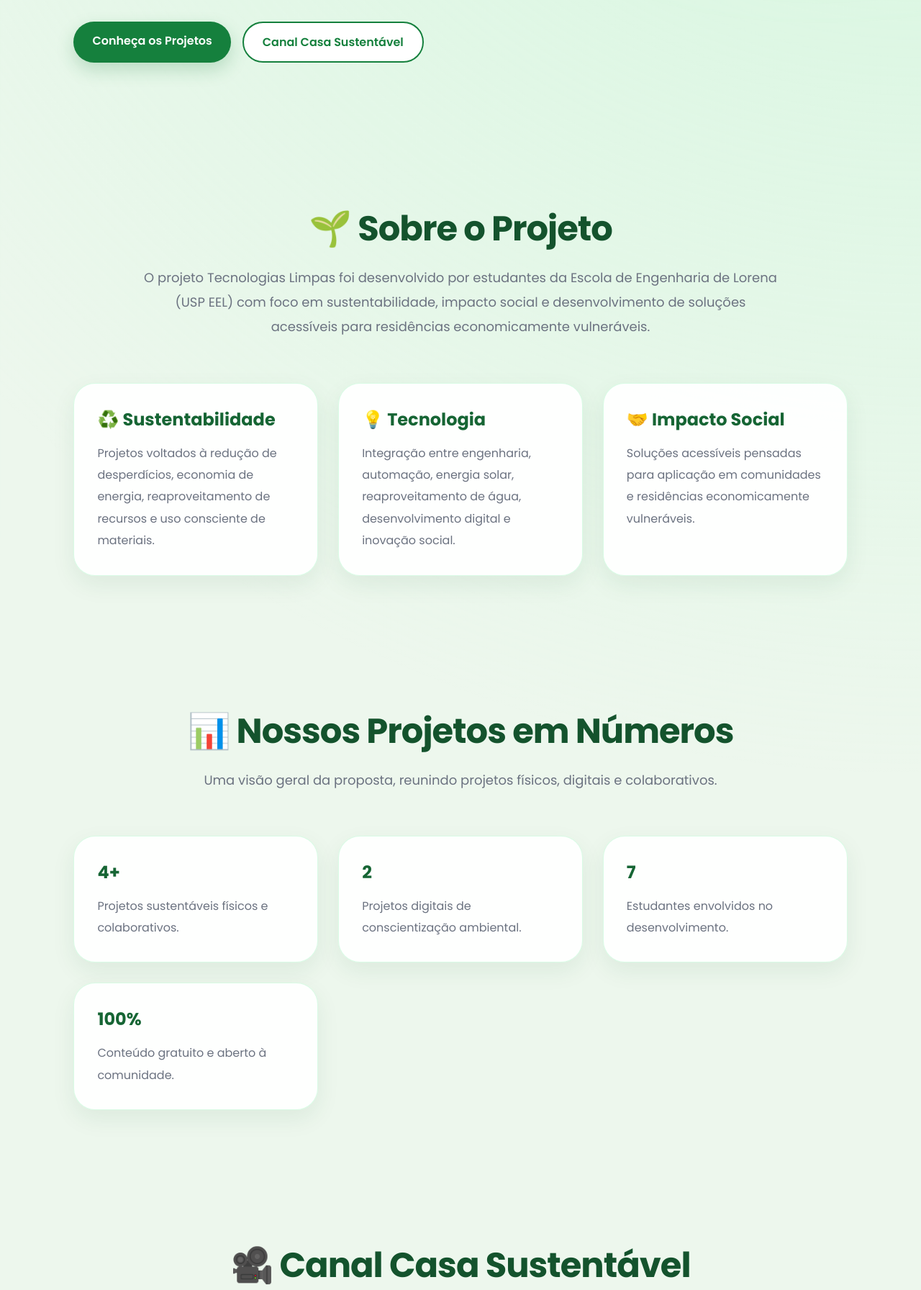
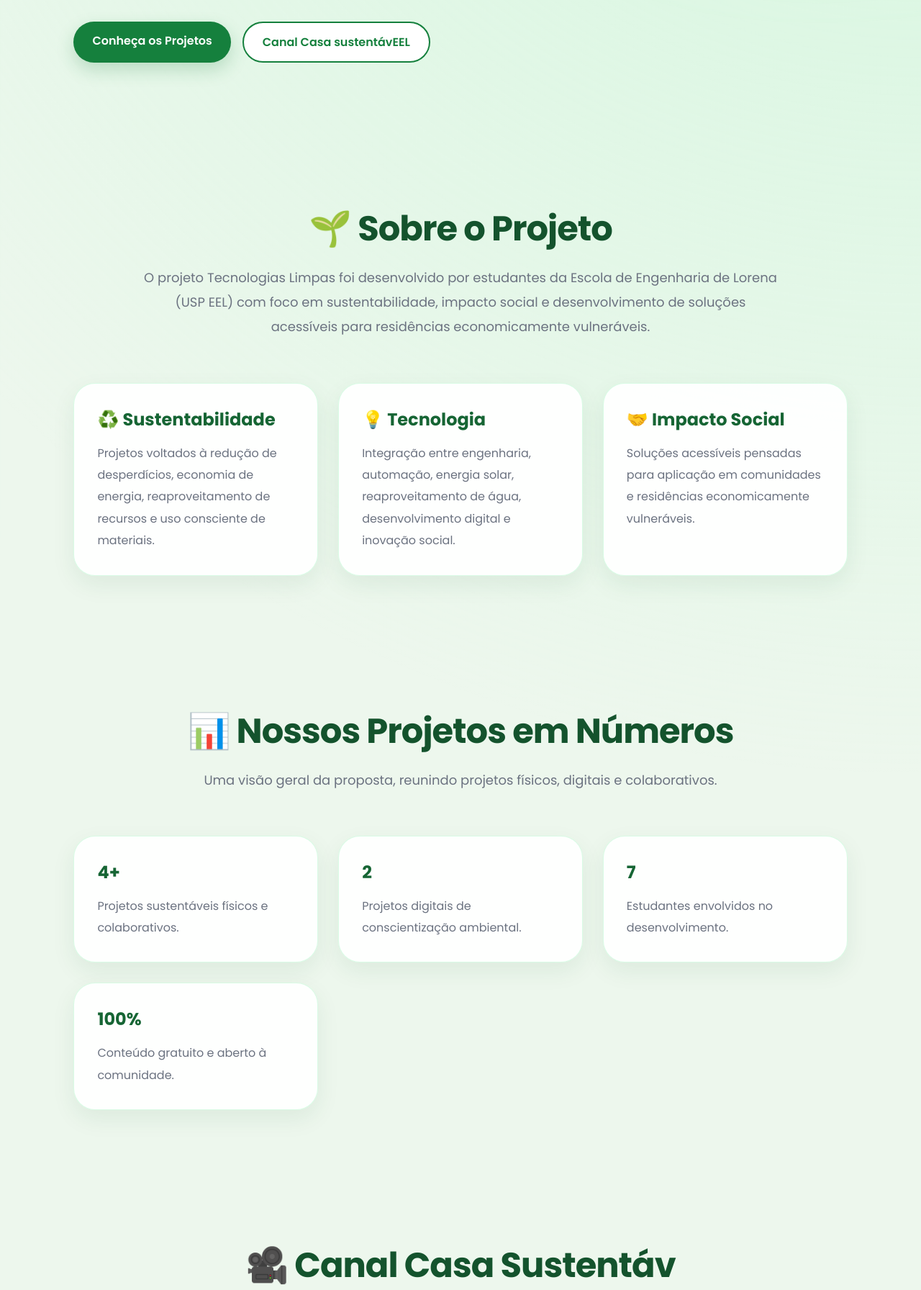
Before and after one commit to dudss-27/Casa-sustentavEEL, a plain HTML site: page index.html in a window 1280 px wide. Shown: the part 748-2540 px from the top of the page at 72% size. Drawn offline with Linux system fonts and the light colour scheme; a script that the page names is missing.

Commit message:
Fix HTML structure and update content for clarity

```diff
--- a/index.html
+++ b/index.html
@@ -3,10 +3,10 @@
   <div class="menu">
     <a href="index.html">Início</a><a href="projetos.html">Projetos</a><a href="greenrats.html">Green Rats</a><a href="pontoverde.html">Ponto Verde</a><a href="sistema.html">Iluminação Solar</a><a href="tutoriais.html">Tutoriais</a><a href="equipe.html">Equipe</a>
   </div>
-</nav><section class="hero"><div class="hero-text"><span>🌎 Tecnologia + Sustentabilidade + Impacto Social</span><h1>Sustentabilidade acessível através da tecnologia.</h1><p>Plataforma desenvolvida por estudantes da USP EEL para apresentar projetos sustentáveis voltados à eficiência energética, reaproveitamento de recursos, conscientização ambiental e impacto social.</p><div class="buttons"><a href="projetos.html" class="btn btn-primary">Conheça os Projetos</a><a href="https://youtube.com/@casasustentaveel?si=VGLFthdDSLcK2vAz" target="_blank" class="btn btn-secondary">Canal Casa Sustentável</a></div></div><div class="hero-image"><img src="logo.png" alt="Logo Casa Sustentável"></div></section>
+</nav><section class="hero"><div class="hero-text"><span>🌎 Tecnologia + Sustentabilidade + Impacto Social</span><h1>Sustentabilidade acessível através da tecnologia.</h1><p>Plataforma desenvolvida por estudantes da USP EEL para apresentar projetos sustentáveis voltados à eficiência energética, reaproveitamento de recursos, conscientização ambiental e impacto social.</p><div class="buttons"><a href="projetos.html" class="btn btn-primary">Conheça os Projetos</a><a href="https://youtube.com/@casasustentaveel?si=VGLFthdDSLcK2vAz" target="_blank" class="btn btn-secondary">Canal Casa sustentávEEL</a></div></div><div class="hero-image"><img src="logo.png" alt="Logo Casa sustentávEEL"></div></section>
 <section><div class="section-title"><h2>🌱 Sobre o Projeto</h2><p>O projeto Tecnologias Limpas foi desenvolvido por estudantes da Escola de Engenharia de Lorena (USP EEL) com foco em sustentabilidade, impacto social e desenvolvimento de soluções acessíveis para residências economicamente vulneráveis.</p></div><div class="cards"><div class="card"><h3>♻️ Sustentabilidade</h3><p>Projetos voltados à redução de desperdícios, economia de energia, reaproveitamento de recursos e uso consciente de materiais.</p></div><div class="card"><h3>💡 Tecnologia</h3><p>Integração entre engenharia, automação, energia solar, reaproveitamento de água, desenvolvimento digital e inovação social.</p></div><div class="card"><h3>🤝 Impacto Social</h3><p>Soluções acessíveis pensadas para aplicação em comunidades e residências economicamente vulneráveis.</p></div></div></section>
 <section><div class="section-title"><h2>📊 Nossos Projetos em Números</h2><p>Uma visão geral da proposta, reunindo projetos físicos, digitais e colaborativos.</p></div><div class="cards"><div class="card"><h3>4+</h3><p>Projetos sustentáveis físicos e colaborativos.</p></div><div class="card"><h3>2</h3><p>Projetos digitais de conscientização ambiental.</p></div><div class="card"><h3>7</h3><p>Estudantes envolvidos no desenvolvimento.</p></div><div class="card"><h3>100%</h3><p>Conteúdo gratuito e aberto à comunidade.</p></div></div></section>
-<section><div class="section-title"><h2>🎥 Canal Casa Sustentável</h2><p>Criamos um canal no YouTube para publicar vídeos tutoriais mostrando como montar e aplicar os projetos sustentáveis apresentados neste site.</p></div><div class="project"><img src="logo.png" alt="Canal Casa Sustentável"><div class="project-content"><h3>🏠 Casa Sustentável</h3><p>No canal Casa Sustentável, você encontra vídeos explicativos sobre os projetos desenvolvidos, incluindo lista de materiais, custos aproximados e passo a passo de montagem.</p><p>A proposta é tornar o conhecimento mais acessível, permitindo que outras pessoas possam adaptar essas soluções sustentáveis em suas próprias residências.</p><div class="buttons"><a href="https://youtube.com/@casasustentaveel?si=VGLFthdDSLcK2vAz" target="_blank" class="btn btn-primary">Acessar Canal</a><a href="projetos.html" class="btn btn-secondary">Ver Projetos</a></div></div></div></section>
+<section><div class="section-title"><h2>🎥 Canal Casa Sustentáv</h2><p>Criamos um canal no YouTube para publicar vídeos tutoriais mostrando como montar e aplicar os projetos sustentáveis apresentados neste site.</p></div><div class="project"><img src="logo.png" alt="Canal Casa sustentávEEL"><div class="project-content"><h3>🏠 Casa sustentávEEL</h3><p>No canal Casa sustentávEEL, você encontra vídeos explicativos sobre os projetos desenvolvidos, incluindo lista de materiais, custos aproximados e passo a passo de montagem.</p><p>A proposta é tornar o conhecimento mais acessível, permitindo que outras pessoas possam adaptar essas soluções sustentáveis em suas próprias residências.</p><div class="buttons"><a href="https://youtube.com/@casasustentaveel?si=VGLFthdDSLcK2vAz" target="_blank" class="btn btn-primary">Acessar Canal</a><a href="projetos.html" class="btn btn-secondary">Ver Projetos</a></div></div></div></section>
 <section><div class="section-title"><h2>🌿 Dicas Sustentáveis</h2><p>Pequenas atitudes sustentáveis podem gerar grandes impactos positivos quando aplicadas no dia a dia.</p></div><div class="cards"><div class="card"><h3>💧 Economize Água</h3><p>Reutilize água sempre que possível, reduza desperdícios e aproveite sistemas simples de reaproveitamento.</p></div><div class="card"><h3>💡 Economize Energia</h3><p>Use lâmpadas LED, aproveite a iluminação natural e desligue aparelhos fora de uso.</p></div><div class="card"><h3>♻️ Descarte Corretamente</h3><p>Separe resíduos recicláveis, eletrônicos, pilhas, baterias e materiais especiais de forma adequada.</p></div><div class="card"><h3>🌳 Preserve o Meio Ambiente</h3><p>Incentive práticas sustentáveis dentro de casa, na escola, na universidade e na comunidade.</p></div></div></section><footer>
   <img src="logo2.png" alt="Logo USP EEL">
   <h2>🌱 Tecnologias Limpas • USP EEL</h2>
```
